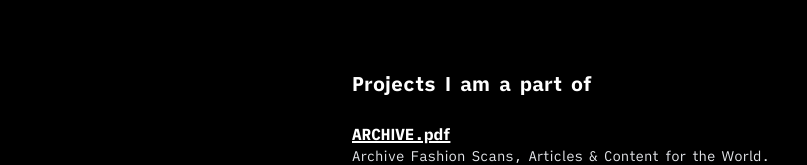
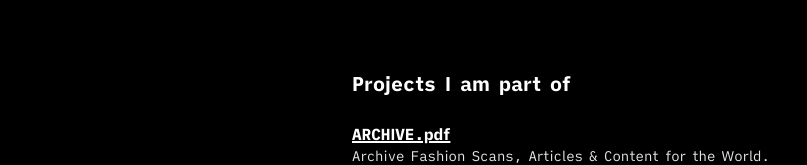
Before and after one commit to elia-orsini/elia-orsini.github.io, a React (Create React App) app: page /web/code in a window 1280 px wide. Shown: the part 886-1051 px from the top of the page, without its empty margins (48-855 px from the left). Built offline with nearby package versions, Linux system fonts and the light colour scheme.

Commit message:
refactor: typo

```diff
--- a/src/Code.jsx
+++ b/src/Code.jsx
@@ -128,7 +128,7 @@
 
       <div className="flex flex-col mt-20">
         <p className="text-left font-black text-2xl sm:text-xl pb-4 block">
-          Projects I am a part of
+          Projects I am part of
         </p>
         <ul className="text-left sm:pb-44 pb-10 block">
           <li className="py-2">
```
